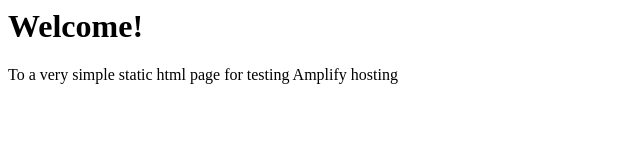
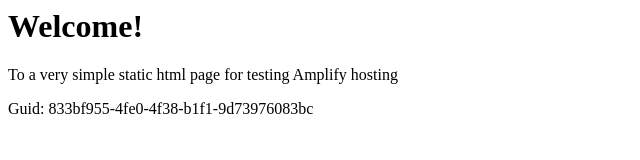
Before and after one commit to aws-aemilia-bah/Github-PR-Commit-Integration-Test-DoNotTouch-v0-preprod-me-south-1, a website: page src/index.html in a window 1280 px wide. Shown: the whole page, without its empty margins (0-640 px from the left). Drawn offline with Linux system fonts and the light colour scheme.

Commit message:
commit from integ tests

```diff
--- a/src/index.html
+++ b/src/index.html
@@ -1,3 +1,5 @@
+
+
 <html lang="en">
 
 <head>
@@ -10,6 +12,6 @@
 <body>
     <h1>Welcome!</h1>
     <p>To a very simple static html page for testing Amplify hosting</p>
-</body>
+    <p>Guid: 833bf955-4fe0-4f38-b1f1-9d73976083bc</p></body>
 
 </html>
```
